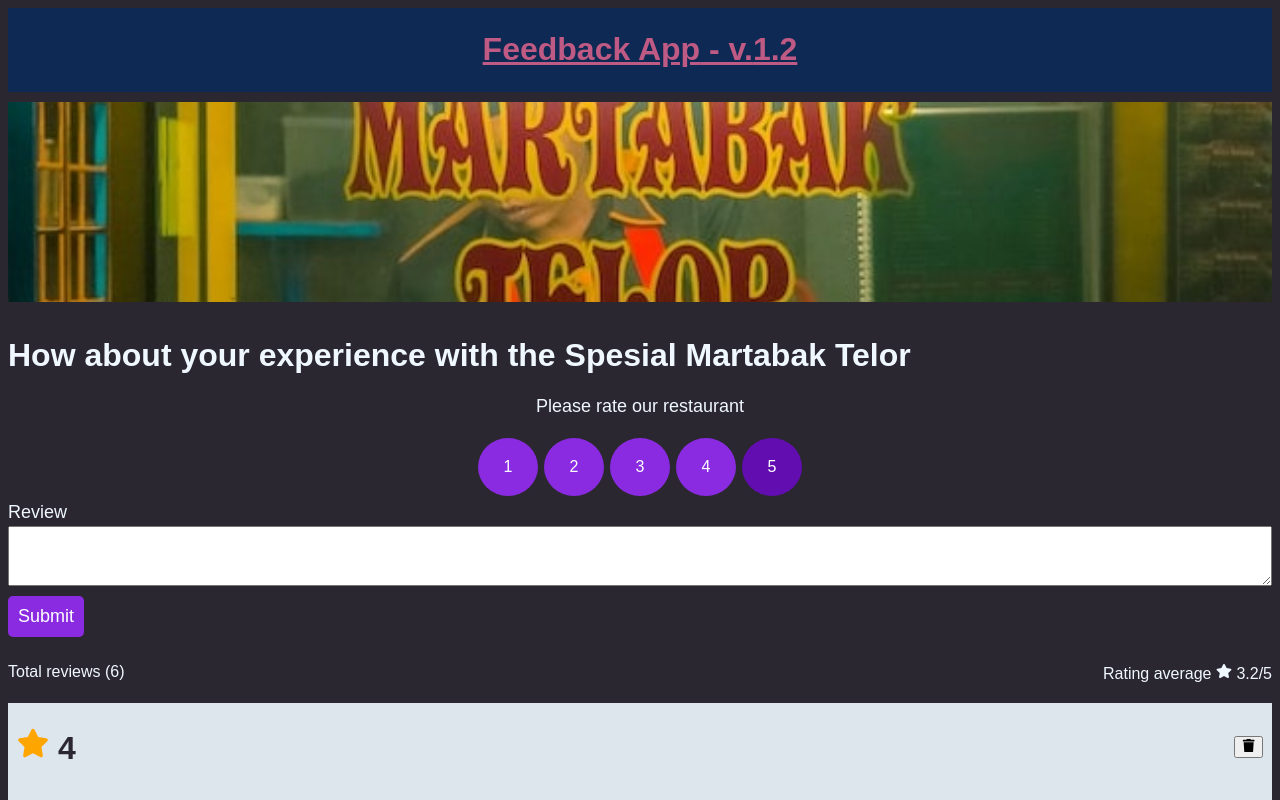
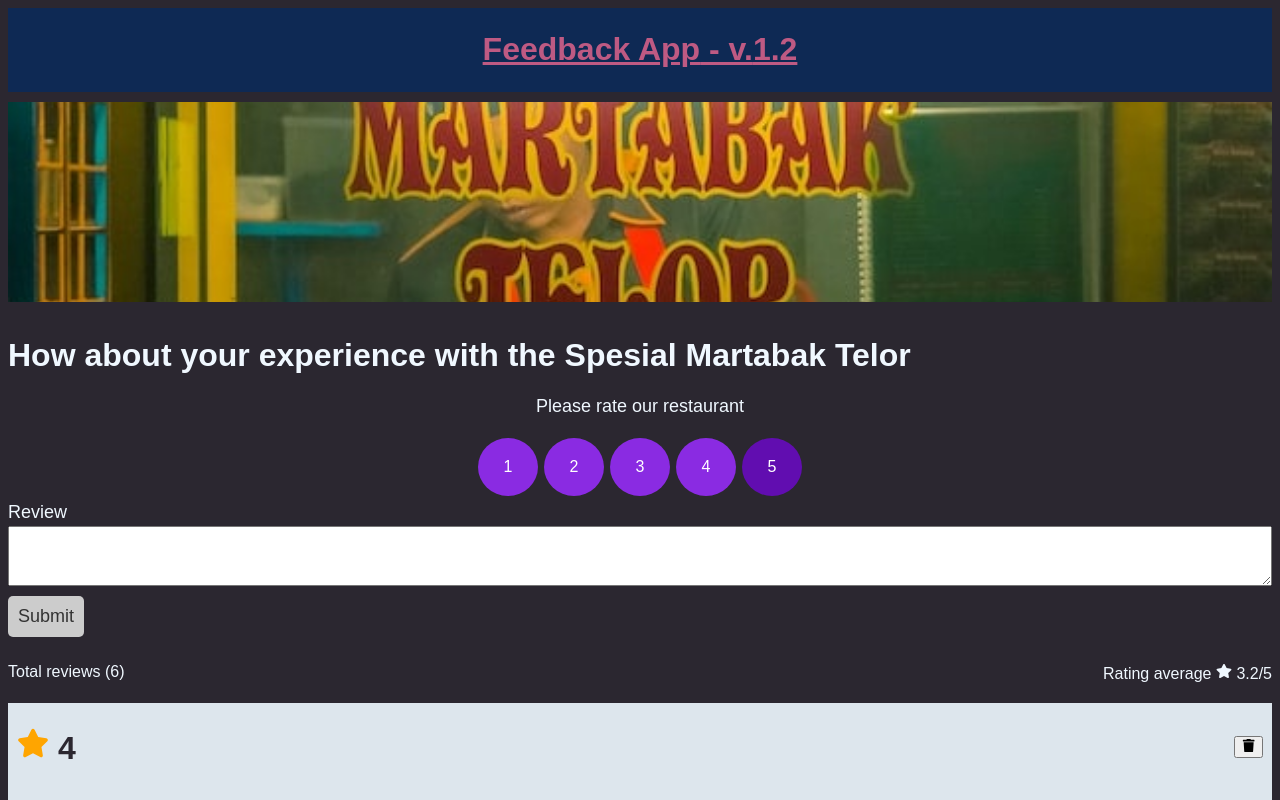
Before and after one commit to nnivxix/feedback-app, a React (Vite) app: page / in a window 1280 px wide. Shown: the top 800 px of the page. Built offline with nearby package versions, Linux system fonts and the light colour scheme.

Commit message:
fix: reset value

```diff
--- a/src/components/ReviewForm.tsx
+++ b/src/components/ReviewForm.tsx
@@ -39,6 +39,8 @@ function ReviewForm({ product, id, handleAdd }: ReviewFormProps) {
         rating,
       };
       handleAdd(newReview);
+      setReview("");
+      setRating(5);
     }
   };
 
@@ -54,6 +56,7 @@ function ReviewForm({ product, id, handleAdd }: ReviewFormProps) {
             name="review"
             onChange={handleTextChange}
             id="review"
+            value={review}
           ></textarea>
         </div>
         <Button type="submit" isDisabled={btnDisabled}>
--- a/src/styles/index.css
+++ b/src/styles/index.css
@@ -66,7 +66,11 @@ body {
   font-size: 18px;
   cursor: pointer;
 }
-
+.btn:disabled {
+  background-color: #cccccc;
+  color: #333;
+  cursor: auto;
+}
 .btn-primary {
   background-color: blueviolet ;
   border: 0;
```
